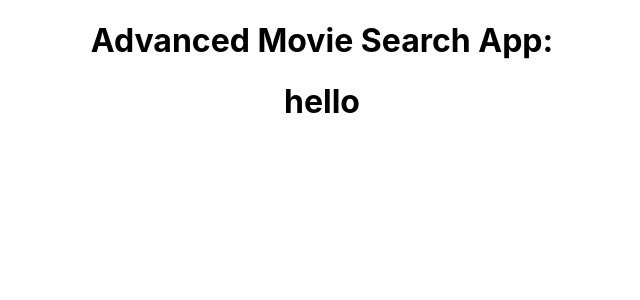
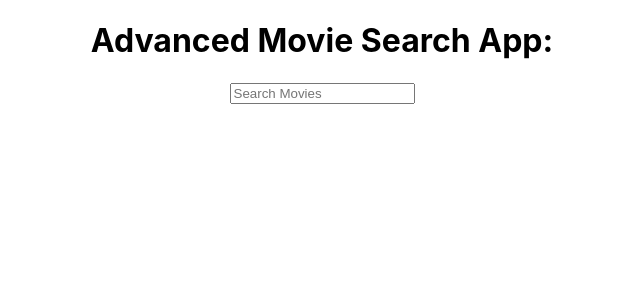
Before and after one commit to Cernuie/advanced-movie-search, a React (Create React App) app in the folder client/: page / in a window 1280 px wide. Shown: the top 300 px of the page, without its empty margins (318-958 px from the left). Built offline with nearby package versions, Linux system fonts and the light colour scheme; no server answers.

Commit message:
modified method names

```diff
--- a/client/src/App.jsx
+++ b/client/src/App.jsx
@@ -1,10 +1,10 @@
 import React, { useState, useEffect } from "react";
 import { BrowserRouter as Router, Switch, Route, Link } from "react-router-dom";
-import Home from "./components/Home";
+
 import Login from "./components/Login";
 import Register from "./components/Register";
 import "./App.css";
-import Search from "./components/Search";
+import MovieSearch from "./components/MovieSearch";
 
 const axios = require("axios");
 
@@ -16,7 +16,7 @@ function App() {
         <h1>Advanced Movie Search App:</h1>
         <Switch>
           <Route path="/" exact>
-            <Search />
+            <MovieSearch />
           </Route>
           <Route path="/login">
             <Login setUser={setUser} />
--- a/client/src/components/MovieDetails.jsx
+++ b/client/src/components/MovieDetails.jsx
@@ -1,6 +1,6 @@
 import React from "react";
 
-export default function Movie(props) {
+export default function MovieDetails(props) {
 
   return (
     <article className="Movie">
```
